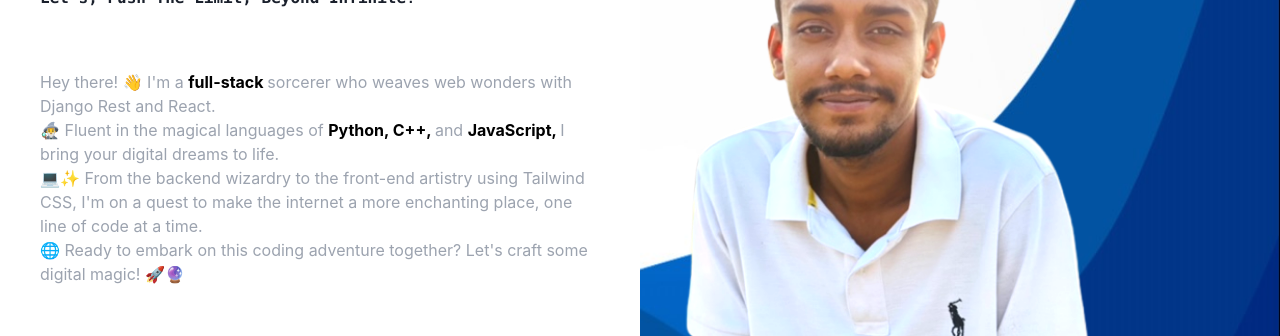
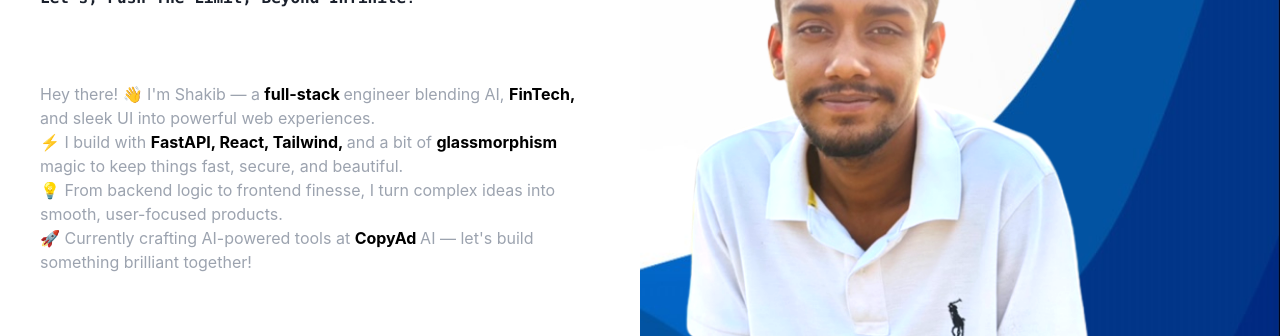
Before and after one commit to hkshakib/portfolio, a React (Create React App) app: page / in a window 1280 px wide. Shown: the part 416-752 px from the top of the page. Built offline with nearby package versions, Linux system fonts and the light colour scheme; no server answers; a web font is replaced by a local one; what tailwindcss-font-inter would draw is missing.

Commit message:
upd: summery

```diff
--- a/src/pages/Home.jsx
+++ b/src/pages/Home.jsx
@@ -12,13 +12,12 @@ const Home = () => {
       className="flex pt-[50px] items-center justify-center relative"
     >
       <div className="flex flex-1 flex-col lg:flex-row h-[700px]">
-        <PersonalInfo/>
+        <PersonalInfo />
         <Photo />
       </div>
     </section>
   );
 };
-
 
 const Photo = () => {
   return (
@@ -85,10 +84,12 @@ const PersonalInfo = () => {
             <p key={index}>
               {text.split(" ").map((word, i) =>
                 word.includes("full-stack") ||
-                word.includes("Python") ||
-                word.includes("C++") ||
-                word.includes("JavaScript") ||
-                word.includes("Tailwind CSS") ? (
+                word.includes("FinTech") ||
+                word.includes("FastAPI") ||
+                word.includes("React") ||
+                word.includes("glassmorphism") ||
+                word.includes("CopyAd") ||
+                word.includes("Tailwind") ? (
                   <span key={i} className="font-bold text-black">
                     {word}{" "}
                   </span>
--- a/src/static/Data.jsx
+++ b/src/static/Data.jsx
@@ -1,4 +1,9 @@
-import { AiOutlineFacebook, AiOutlineGithub, AiOutlineLinkedin, AiOutlineTwitter } from "react-icons/ai";
+import {
+  AiOutlineFacebook,
+  AiOutlineGithub,
+  AiOutlineLinkedin,
+  AiOutlineTwitter,
+} from "react-icons/ai";
 
 export const skillsData = [
   "C++",
@@ -116,8 +121,8 @@ export const socialLinks = [
 ];
 
 export const description = [
-  "Hey there! 👋 I'm a full-stack sorcerer who weaves web wonders with Django Rest and React.",
-  "🧙‍♂️ Fluent in the magical languages of Python, C++, and JavaScript, I bring your digital dreams to life.",
-  "💻✨ From the backend wizardry to the front-end artistry using Tailwind CSS, I'm on a quest to make the internet a more enchanting place, one line of code at a time.",
-  "🌐 Ready to embark on this coding adventure together? Let's craft some digital magic! 🚀🔮",
+  "Hey there! 👋 I'm Shakib — a full-stack engineer blending AI, FinTech, and sleek UI into powerful web experiences.",
+  "⚡ I build with FastAPI, React, Tailwind, and a bit of glassmorphism magic to keep things fast, secure, and beautiful.",
+  "💡 From backend logic to frontend finesse, I turn complex ideas into smooth, user-focused products.",
+  "🚀 Currently crafting AI-powered tools at CopyAd AI — let's build something brilliant together!",
 ];
```
